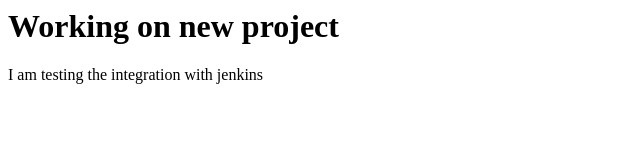
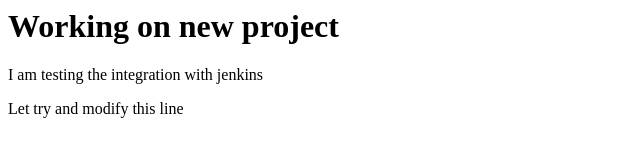
Before and after one commit to highsolution20/webhook_Jenkin_Integ, a plain HTML site: page index.html in a window 1280 px wide. Shown: the whole page, without its empty margins (0-640 px from the left). Drawn offline with Linux system fonts and the light colour scheme.

Commit message:
I just added a new line of code

```diff
--- a/index.html
+++ b/index.html
@@ -3,5 +3,6 @@
 <body>
 <h1>Working on new project</h1>
   <p>I am testing the integration with jenkins</p>
+  <p>Let try and modify this line</p>
 </body>
 </html>
```
